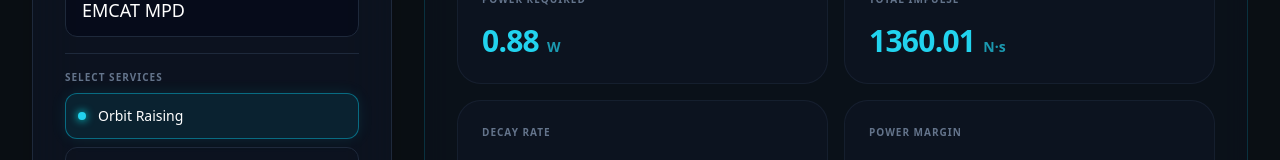
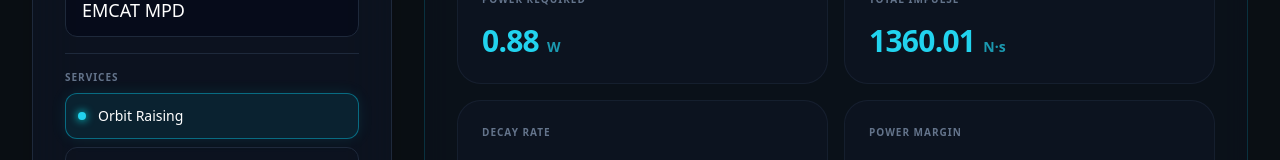
Before and after one commit to gsl413/Guru, a React (Vite) app: page / in a window 1280 px wide. Shown: the part 537-697 px from the top of the page. Built offline with nearby package versions, Linux system fonts and the light colour scheme.

Commit message:
Update App.tsx

```diff
--- a/src/App.tsx
+++ b/src/App.tsx
@@ -11,11 +11,10 @@
   "3U": 0.01, "6U": 0.03, "12U": 0.06, "24U": 0.12,
 };
 
-// Thruster T/P ratios as per your requirements
 const THRUSTERS: Record<Thruster, { tp: number }> = {
-  "EMCAT": { tp: 10e-6 },     // 10 micro-newton/W
-  "EMCAT MPD": { tp: 44e-6 }, // 44 micro-newton/W
-  "JJDrive": { tp: 100e-6 },  // 100 micro-newton/W
+  "EMCAT": { tp: 10e-6 },
+  "EMCAT MPD": { tp: 44e-6 },
+  "JJDrive": { tp: 100e-6 },
 };
 
 const DENSITY_TABLE: Record<number, number> = {
@@ -47,7 +46,6 @@
   const [powerAvailable, setPowerAvailable] = useState(100);
   const [thruster, setThruster] = useState<Thruster>("EMCAT MPD");
 
-  // Service-specific Inputs
   const [initialAltitude, setInitialAltitude] = useState(300);
   const [finalAltitude, setFinalAltitude] = useState(500);
   const [skAltitude, setSkAltitude] = useState(300);
@@ -61,7 +59,6 @@
     }
   }, [platform, isOverride]);
 
-  // 1. Orbit Raising Logic
   const orbitRaising = useMemo(() => {
     if (!services.includes("orbitRaising")) return null;
     const r1 = EARTH_RADIUS + initialAltitude * 1000, r2 = EARTH_RADIUS + finalAltitude * 1000;
@@ -87,28 +84,27 @@
     };
   }, [services, initialAltitude, finalAltitude, cd, frontalArea, mass, thruster]);
 
-  // 2. Orbit Maintenance (Station Keeping) Logic
   const stationKeeping = useMemo(() => {
     if (!services.includes("stationKeeping")) return null;
     const density = interpolateDensity(skAltitude);
     const thrustReq = 0.5 * density * Math.pow(ORBITAL_VELOCITY, 2) * cd * frontalArea;
     const totalImpulse = thrustReq * (duration * 365.25 * 24 * 3600);
     return {
-      thrustReq,
-      totalImpulse,
-      propMass: totalImpulse / ionVelocity,
-      powerReq: thrustReq / THRUSTERS[thruster].tp,
-      density
+      thrustReq, totalImpulse, propMass: totalImpulse / ionVelocity,
+      powerReq: thrustReq / THRUSTERS[thruster].tp, density
     };
   }, [services, skAltitude, duration, cd, frontalArea, ionVelocity, thruster]);
 
-  // 3. Deorbiting Logic
   const deorbit = useMemo(() => {
     if (!services.includes("deorbiting")) return null;
     const density = interpolateDensity(deorbitAltitude);
     const r1 = EARTH_RADIUS + deorbitAltitude * 1000, r2 = EARTH_RADIUS + 100000;
     const aTransfer = (r1 + r2) / 2;
     const dragAcc = 0.5 * (cd * frontalArea / mass) * density * Math.pow(ORBITAL_VELOCITY, 2);
+
+    // Decay Rate logic for Deorbiting
+    const semiMajorDecay = (-2 * Math.pow(aTransfer, 1.5) * dragAcc) / Math.sqrt(MU);
+
     const baseline = Math.abs(Math.sqrt(MU / r1) * (1 - Math.sqrt((2 * r2) / (r1 + r2))));
     const transferTime = Math.PI * Math.sqrt(Math.pow(aTransfer, 3) / MU);
     const dragDeltaV = (Math.abs(dragAcc) * transferTime * ORBITAL_VELOCITY) / (2 * r1);
@@ -116,13 +112,13 @@
     return {
       ballisticCoeff: mass / (cd * frontalArea),
       totalDeltaV: Math.max(0, baseline - dragDeltaV),
-      dragAcc,
+      semiMajorDecay,
       dragForce: 0.5 * density * Math.pow(ORBITAL_VELOCITY, 2) * cd * frontalArea
     };
   }, [services, deorbitAltitude, cd, frontalArea, mass]);
 
   return (
-    <div className="min-h-screen bg-[#0a0f14] text-slate-200 p-4 md:p-8">
+    <div className="min-h-screen bg-[#0a0f14] text-slate-200 p-4 md:p-8 selection:bg-cyan-500/30">
       <div className="mx-auto max-w-7xl grid lg:grid-cols-[360px_1fr] gap-8">
         <aside className="bg-slate-900/50 border border-slate-800 p-8 rounded-3xl h-fit space-y-6 shadow-2xl backdrop-blur-xl">
           <h1 className="text-3xl font-black italic text-white underline decoration-cyan-500/30">JivaJet Mission</h1>
@@ -134,9 +130,9 @@
             <SelectGroup label="Thruster" value={thruster} onChange={setThruster} options={["EMCAT", "EMCAT MPD", "JJDrive"]} />
 
             <div className="pt-4 border-t border-slate-800 space-y-2">
-              <p className="text-[10px] font-black uppercase text-slate-500 tracking-widest mb-2">Select Services</p>
+              <p className="text-[10px] font-black uppercase text-slate-500 tracking-widest mb-2">Services</p>
               {(["orbitRaising", "stationKeeping", "deorbiting"] as Service[]).map((s) => (
-                <button key={s} onClick={() => setServices(prev => prev.includes(s) ? prev.filter(x => x !== s) : [...prev, s])} className={`w-full flex items-center gap-3 p-3 rounded-xl border text-sm capitalize ${services.includes(s) ? 'border-cyan-500/50 bg-cyan-500/10 text-white shadow-[0_0_15px_rgba(34,211,238,0.1)]' : 'border-slate-800 text-slate-500'}`}>
+                <button key={s} onClick={() => setServices(prev => prev.includes(s) ? prev.filter(x => x !== s) : [...prev, s])} className={`w-full flex items-center gap-3 p-3 rounded-xl border text-sm capitalize transition-all ${services.includes(s) ? 'border-cyan-500/50 bg-cyan-500/10 text-white shadow-[0_0_15px_rgba(34,211,238,0.1)]' : 'border-slate-800 text-slate-500'}`}>
                   <div className={`w-2 h-2 rounded-full ${services.includes(s) ? 'bg-cyan-400 shadow-[0_0_8px_cyan]' : 'bg-slate-700'}`} /> {s.replace(/([A-Z])/g, ' $1')}
                 </button>
               ))}
@@ -145,12 +141,11 @@
         </aside>
 
         <main className="space-y-8">
-          {/* ORBIT RAISING */}
           {orbitRaising && (
             <SectionFrame title="Orbit Raising" color="text-cyan-400" borderColor="border-cyan-500/20">
               <div className="grid md:grid-cols-2 gap-4 mb-8">
                 <InputGroup label="Initial Alt" unit="km" value={initialAltitude} onChange={setInitialAltitude} />
-                <InputGroup label="Final Alt" unit="km" value={finalAltitude} onChange={setInitialAltitude} />
+                <InputGroup label="Final Alt" unit="km" value={finalAltitude} onChange={setFinalAltitude} />
               </div>
               <div className="grid md:grid-cols-2 gap-4">
                 <ResultCard title="Total Delta V" value={orbitRaising.totalDeltaV.toFixed(2)} unit="m/s" color="text-cyan-400" />
@@ -165,7 +160,6 @@
             </SectionFrame>
           )}
 
-          {/* ORBIT MAINTENANCE */}
           {stationKeeping && (
             <SectionFrame title="Orbit Maintenance" color="text-emerald-400" borderColor="border-emerald-500/20">
               <div className="grid md:grid-cols-3 gap-4 mb-8">
@@ -184,7 +178,6 @@
             </SectionFrame>
           )}
 
-          {/* DEORBITING */}
           {deorbit && (
             <SectionFrame title="Deorbiting" color="text-rose-400" borderColor="border-rose-500/20">
               <div className="max-w-xs mb-8">
@@ -193,8 +186,8 @@
               <div className="grid md:grid-cols-2 gap-4">
                 <ResultCard title="Ballistic Coefficient" value={deorbit.ballisticCoeff.toFixed(2)} unit="kg/m²" color="text-rose-400" />
                 <ResultCard title="Deorbit Delta V" value={deorbit.totalDeltaV.toFixed(2)} unit="m/s" color="text-rose-400" />
-                <ResultCard title="Drag Force" value={deorbit.dragForce.toExponential(3)} unit="N" color="text-rose-400" />
-                <ResultCard title="Drag Acceleration" value={deorbit.dragAcc.toExponential(3)} unit="m/s²" color="text-rose-400" />
+                <ResultCard title="Initial Drag Force" value={deorbit.dragForce.toExponential(3)} unit="N" color="text-rose-400" />
+                <ResultCard title="Initial Decay Rate" value={deorbit.semiMajorDecay.toExponential(3)} unit="m/s" color="text-rose-400" />
               </div>
             </SectionFrame>
           )}
@@ -204,22 +197,20 @@
   );
 }
 
-// Layout Helper
 function SectionFrame({ title, children, color, borderColor }: any) {
   return (
-    <section className={`bg-slate-900/30 border ${borderColor} rounded-3xl p-8 backdrop-blur-md`}>
+    <section className={`bg-slate-900/30 border ${borderColor} rounded-3xl p-8 backdrop-blur-md animate-in fade-in slide-in-from-bottom-4 duration-700`}>
       <h2 className={`text-2xl font-black mb-8 italic ${color}`}>{title}</h2>
       {children}
     </section>
   );
 }
 
-// Input Helpers
 function InputGroup({ label, unit, value, onChange, ...props }: any) {
   return (
     <div className="flex-1 group">
       <label className="block text-[10px] font-black text-slate-500 uppercase mb-2 tracking-widest">{label} ({unit})</label>
-      <input type="number" value={value} onChange={(e) => onChange(Number(e.target.value))} className="w-full bg-slate-950/50 border border-slate-800 rounded-xl px-4 py-3 text-lg text-white focus:border-cyan-500/50 outline-none transition-all" {...props} />
+      <input type="number" value={value} onChange={(e) => onChange(Number(e.target.value))} className="w-full bg-slate-950/50 border border-slate-800 rounded-xl px-4 py-3 text-lg text-white focus:border-cyan-500/50 outline-none transition-all placeholder:text-slate-700" {...props} />
     </div>
   );
 }
@@ -228,17 +219,16 @@
   return (
     <div>
       <label className="block text-[10px] font-black text-slate-500 uppercase mb-2 tracking-widest">{label}</label>
-      <select value={value} onChange={(e) => onChange(e.target.value)} className="w-full bg-slate-950/50 border border-slate-800 rounded-xl px-4 py-3 text-lg text-white outline-none appearance-none cursor-pointer">
+      <select value={value} onChange={(e) => onChange(e.target.value)} className="w-full bg-slate-950/50 border border-slate-800 rounded-xl px-4 py-3 text-lg text-white outline-none appearance-none cursor-pointer hover:border-slate-700 transition-colors">
         {options.map((o: string) => <option key={o} value={o}>{o}</option>)}
       </select>
     </div>
   );
 }
 
-// Output Card Helper (Matching the reference image style)
 function ResultCard({ title, value, unit, color }: any) {
   return (
-    <div className="bg-slate-900/40 border border-slate-800/60 p-6 rounded-3xl">
+    <div className="bg-slate-900/40 border border-slate-800/60 p-6 rounded-3xl transition-transform hover:scale-[1.02] duration-300">
       <p className="text-[10px] font-black text-slate-500 uppercase tracking-widest mb-4">{title}</p>
       <div className="flex items-baseline gap-2">
         <span className={`text-3xl font-bold tracking-tight ${color}`}>{value}</span>
```
